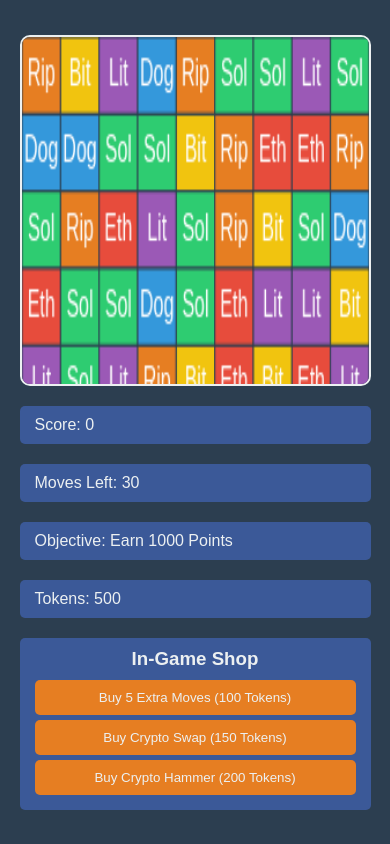
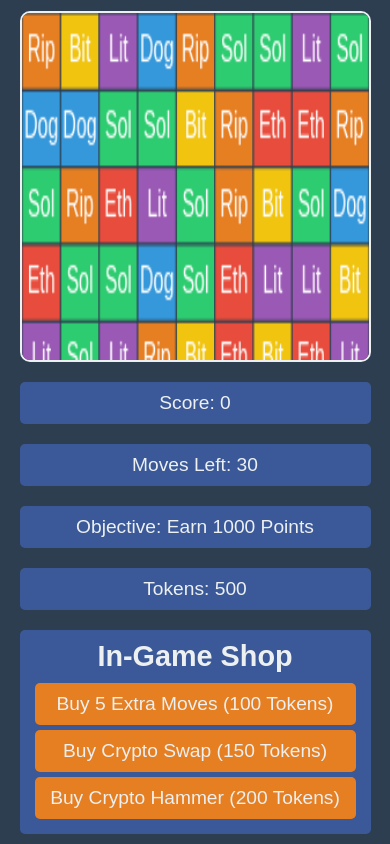
Before and after one commit to DOGECOIN87/Crypto-Crush, a plain HTML site: page index.html in a window 390 px wide. Drawn offline with Linux system fonts and the light colour scheme.

Commit message:
Update styles.css

```diff
--- a/styles.css
+++ b/styles.css
@@ -18,25 +18,36 @@ body {
 #game-container {
     display: flex;
     flex-direction: row;
-    gap: 20px; /* Added gap for better spacing */
+    gap: 20px; /* Space between canvas and UI */
+    width: 90vw; /* Responsive width */
+    max-width: 1200px; /* Maximum width for larger screens */
 }
 
 #gameCanvas {
+    flex: 1;
     border: 2px solid #ecf0f1;
     background-color: #34495e;
-    border-radius: 10px; /* Rounded corners for aesthetics */
+    border-radius: 10px;
+    /* Maintain square aspect ratio */
+    width: 100%;
+    height: 100%;
+    max-width: 600px; /* Maximum canvas size */
+    aspect-ratio: 1 / 1;
 }
 
 #ui {
     display: flex;
     flex-direction: column;
     gap: 20px; /* Uniform spacing between UI sections */
+    flex: 0 0 250px; /* Fixed width for UI on larger screens */
 }
 
 #ui div {
     background-color: #3b5998; /* Slightly different background for UI sections */
     padding: 10px 15px;
     border-radius: 5px;
+    text-align: center;
+    font-size: 1.2em;
 }
 
 #shop {
@@ -48,6 +59,7 @@ body {
 #shop h3 {
     margin-bottom: 10px;
     text-align: center;
+    font-size: 1.5em;
 }
 
 #shop button {
@@ -61,25 +73,27 @@ body {
     color: #ecf0f1;
     cursor: pointer;
     transition: background-color 0.3s ease;
+    font-size: 1em;
 }
 
 #shop button:hover {
     background-color: #d35400;
 }
 
-/* Responsive Design */
+/* Responsive Design for Smaller Screens */
 @media (max-width: 800px) {
     #game-container {
         flex-direction: column;
         align-items: center;
     }
 
-    #gameCanvas {
-        width: 90vw;
-        height: 90vw;
+    #ui {
+        flex: none;
+        width: 100%;
+        max-width: none;
     }
 
-    #ui {
-        width: 90vw;
+    #shop {
+        width: 100%;
     }
 }
```
